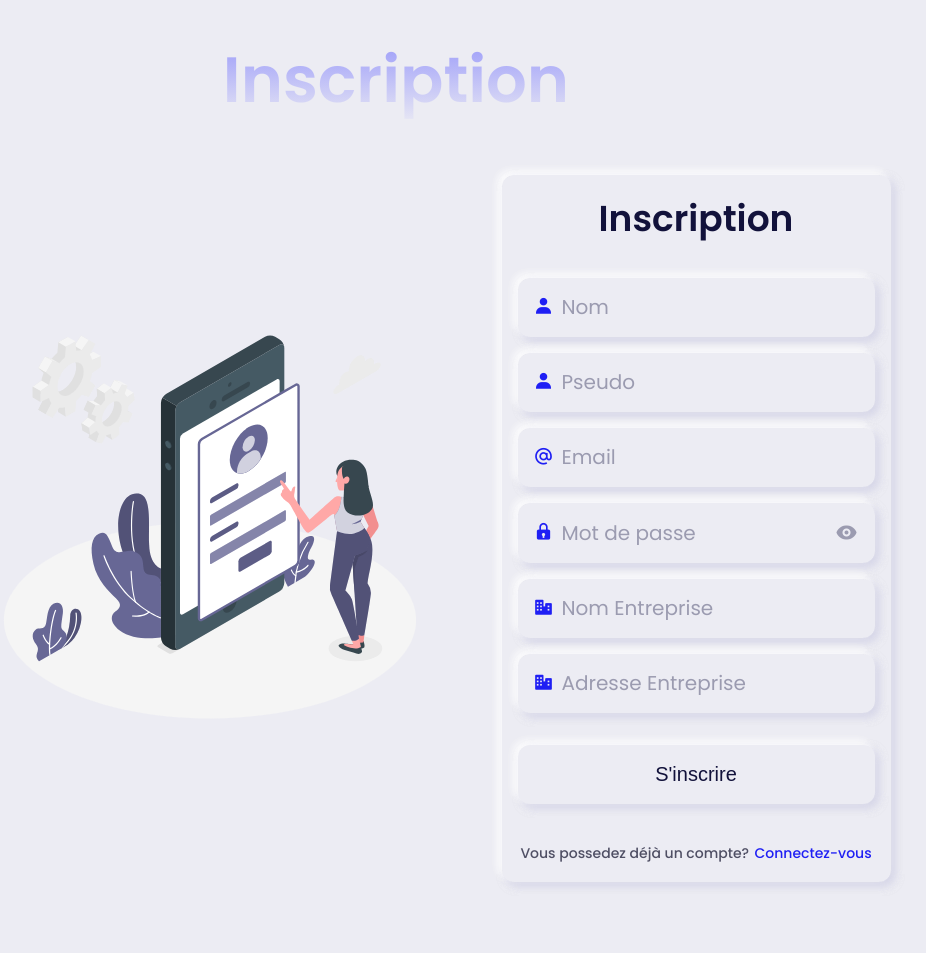
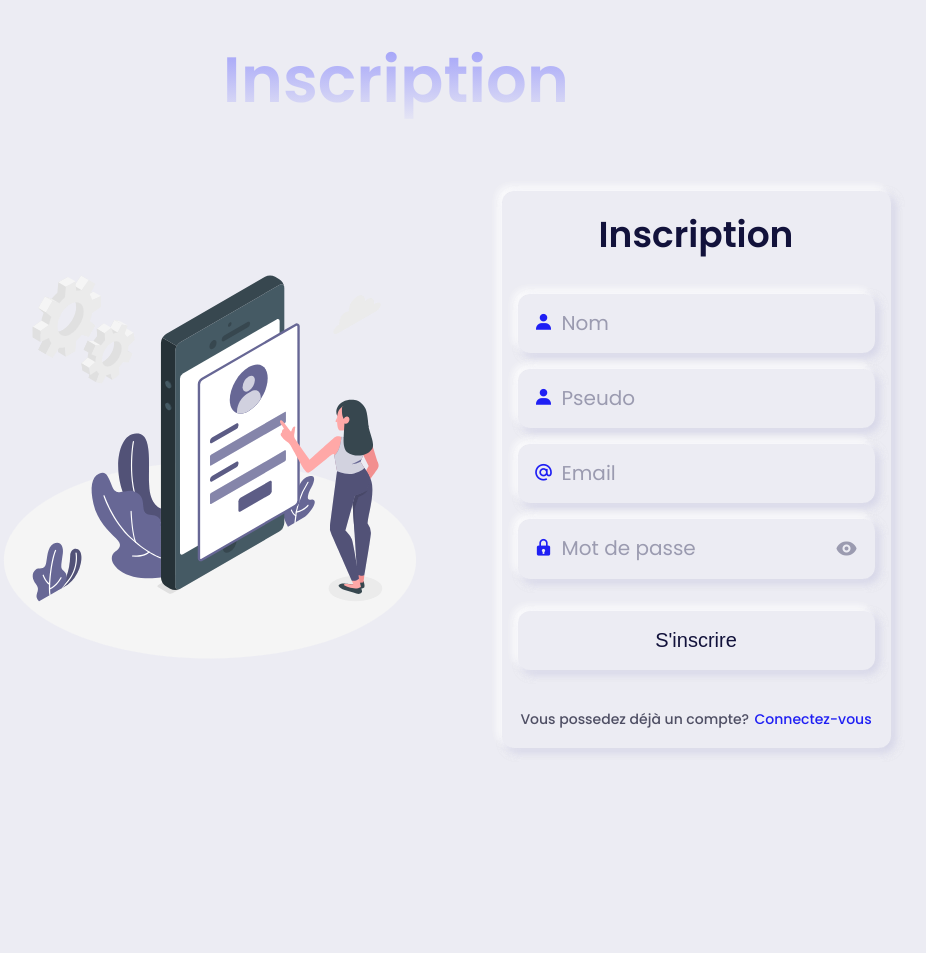
Before and after one commit to MikeOxmoll/SauveteurBangalHackeur, a PHP site: page /index.php?controle=utilisateur&action=inscr in a window 1280 px wide. Shown: the part 80-1033 px from the top of the page, without its empty margins (244-1170 px from the left). After the commit the page ends 832 px from the top, so only its background shows below. Run offline with PHP 8.4, Linux system fonts and the light colour scheme.

Commit message:
Update inscr.tpl

```diff
--- a/BH/vue/utilisateur/inscr.tpl
+++ b/BH/vue/utilisateur/inscr.tpl
@@ -35,14 +35,14 @@
                         <input type="password" name="mdp" value="<?php echo $mdp; ?>" placeholder="Mot de passe" class="login__input" id="password">
                         <i class='bx bxs-show login__togglePassword' id="toggle-password"></i>
                     </div>
-                    <div class="login__box">
+                    <!--<div class="login__box">
                         <i class='bx bxs-business login__icon' ></i>
                         <input type="text" name="nomE" value="<?php echo $nomE; ?>" placeholder="Nom Entreprise" class="login__input">
                     </div>
                     <div class="login__box">
                         <i class='bx bxs-business login__icon' ></i>
                         <input type="text" name="adresseE" value="<?php echo $adresseE; ?>" placeholder="Adresse Entreprise" class="login__input">
-                    </div>
+                    </div> -->
                     <!-- SIGN IN -->
                     <input type="submit" value="S'inscrire" class="button login__button"></input>
                     <!-- <p style="color: red;"><?php echo $msg; ?></p> -->
```
